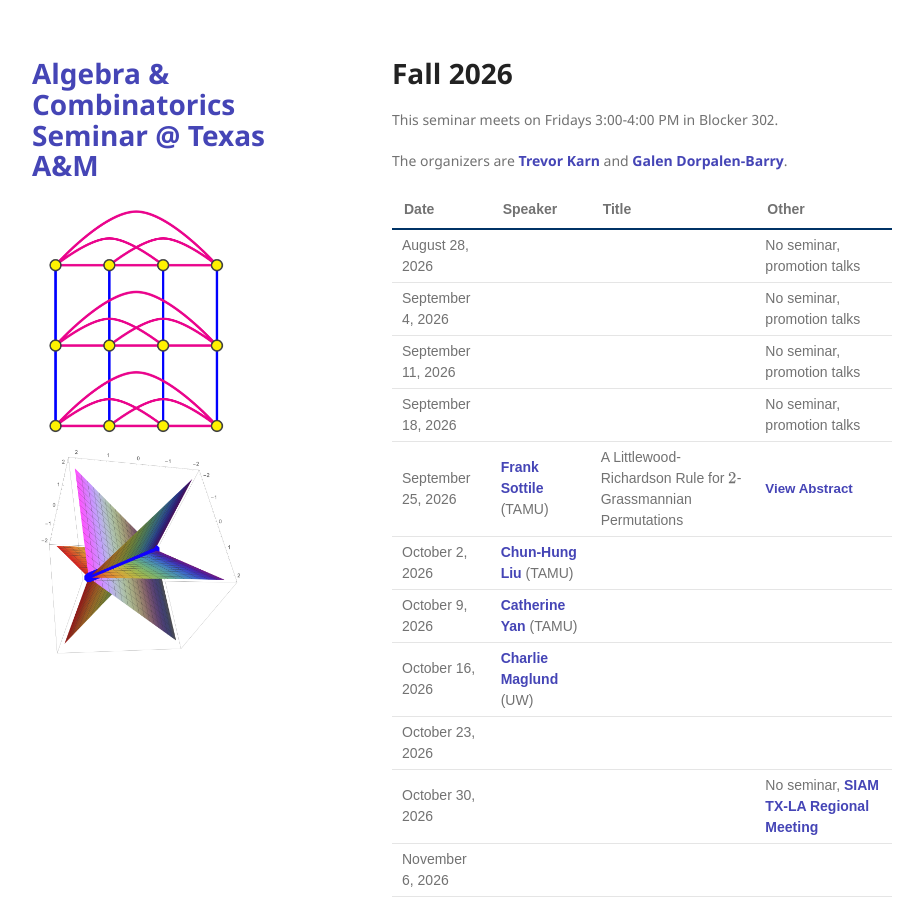
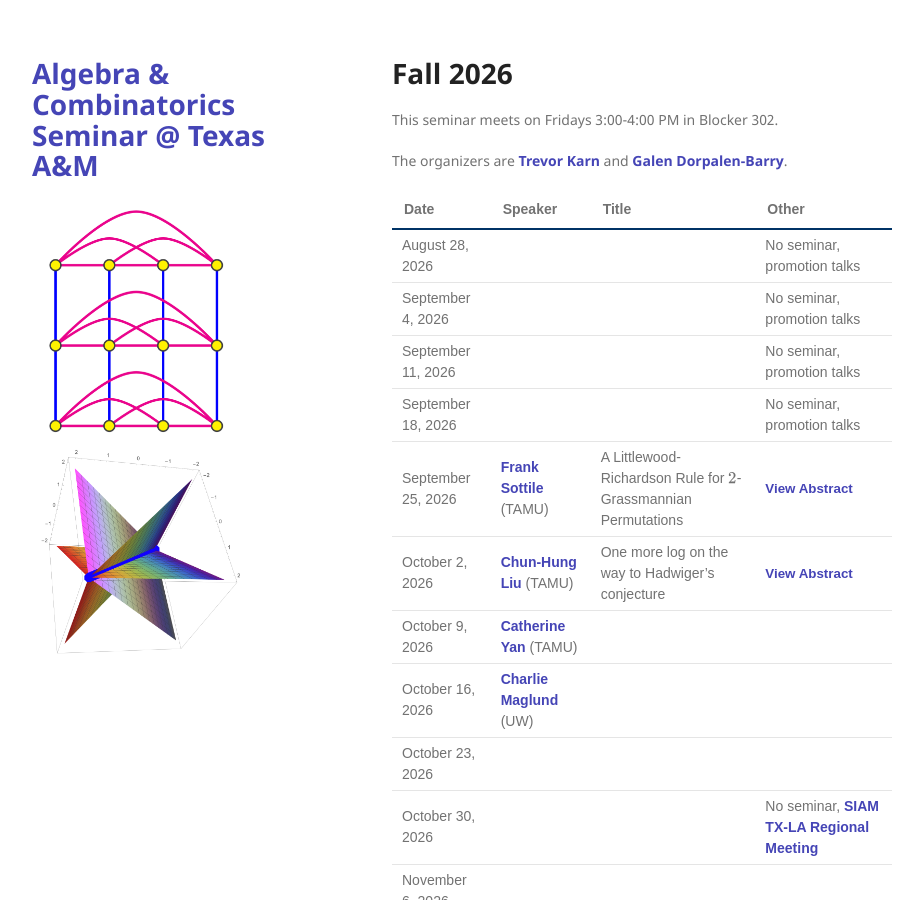
Before and after one commit to tamu-seminar/alg-comb, a Jekyll site: the page built from index.md, in a window 1280 px wide and 900 px high. Shown: the whole window, without its empty margins (178-1101 px from the left). Built offline with Jekyll 4.4.1, drawn with Linux system fonts in a browser that asks for light colours.

Commit message:
chun-hung

```diff
--- a/index.md
+++ b/index.md
@@ -28,7 +28,7 @@ The organizers are [Trevor Karn](https://trevorkarn.github.io/) and [Galen Dorpa
 | September 11, 2026|         |       | No seminar, promotion talks                      |
 | September 18, 2026|         |       | No seminar, promotion talks                      |
 | September 25, 2026|[Frank Sottile](https://franksottile.github.io/) (TAMU)| A Littlewood-Richardson Rule for $$2$$-Grassmannian Permutations      | <button type="button" class="abstract-link" onclick="showAbstract('sottile')">View Abstract</button>                               |
-| October 2, 2026   | [Chun-Hung Liu](https://people.tamu.edu/~chliu/) (TAMU)      |       |                                 |
+| October 2, 2026   | [Chun-Hung Liu](https://people.tamu.edu/~chliu/) (TAMU)      | One more log on the way to Hadwiger's conjecture      |  <button type="button" class="abstract-link" onclick="showAbstract('chun-hung')">View Abstract</button>                                |
 | October 9, 2026   |[Catherine Yan](https://people.tamu.edu/~huafei-yan/) (TAMU)       |       |                                 |
 | October 16, 2026  |[Charlie Maglund](https://charlie.magland.org/) (UW)         |       |                                 |
 | October 23, 2026  |         |       |                                 |
@@ -71,6 +71,10 @@ coefficient on a Grassmannian of $k$-planes, for some $k$, not necessarily
 equal to $2$.
 
 This is joint work with Changzheng Li and Mingzhi Yang.</p>
+</div>
+
+<div id="chun-hung" style="display:none;" aria-hidden="true">
+In 1943, Hadwiger conjectured that every graph that does not contain the complete graph on t+1 vertices as a minor is properly t-colorable. This conjecture is considered one of the major open problems in graph theory, and the t=4 case implies the Four Color Theorem. Delcourt and Postle made a breakthrough a few years ago, showing that O(t loglog t) colors are sufficient. In this talk we will show that O(t logloglog t) colors are sufficient by building on their result. Joint work with Jason Luo.
 </div>
 
 <!-- Code that makes the pop-up windows -->
```
